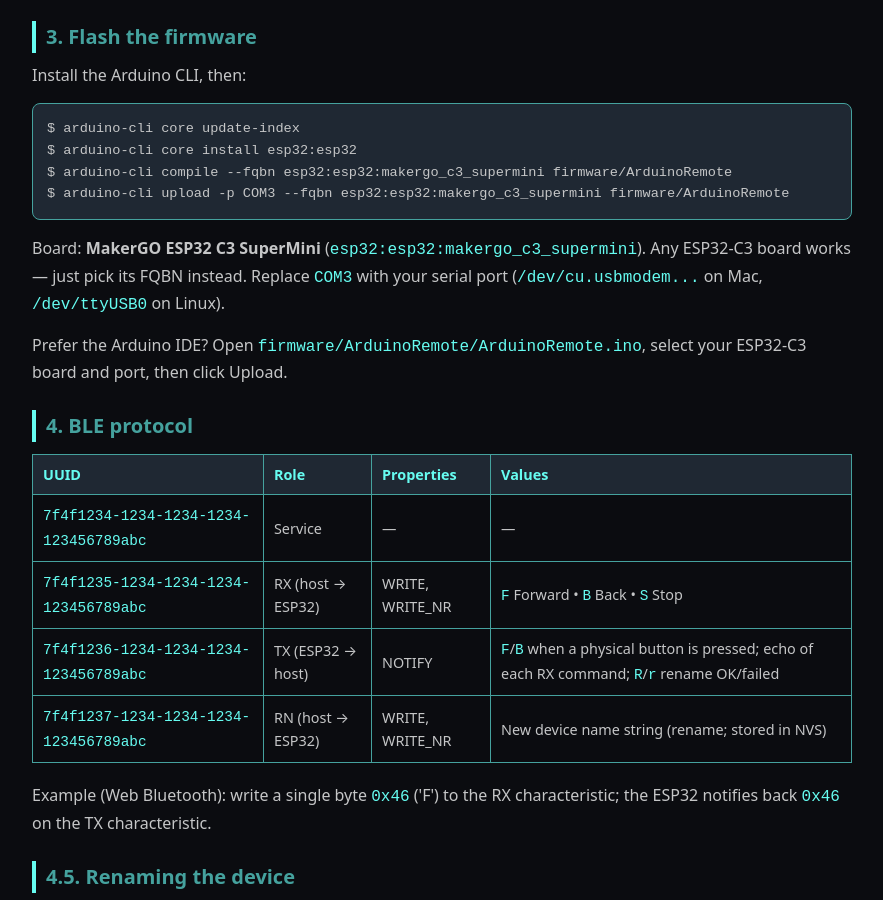
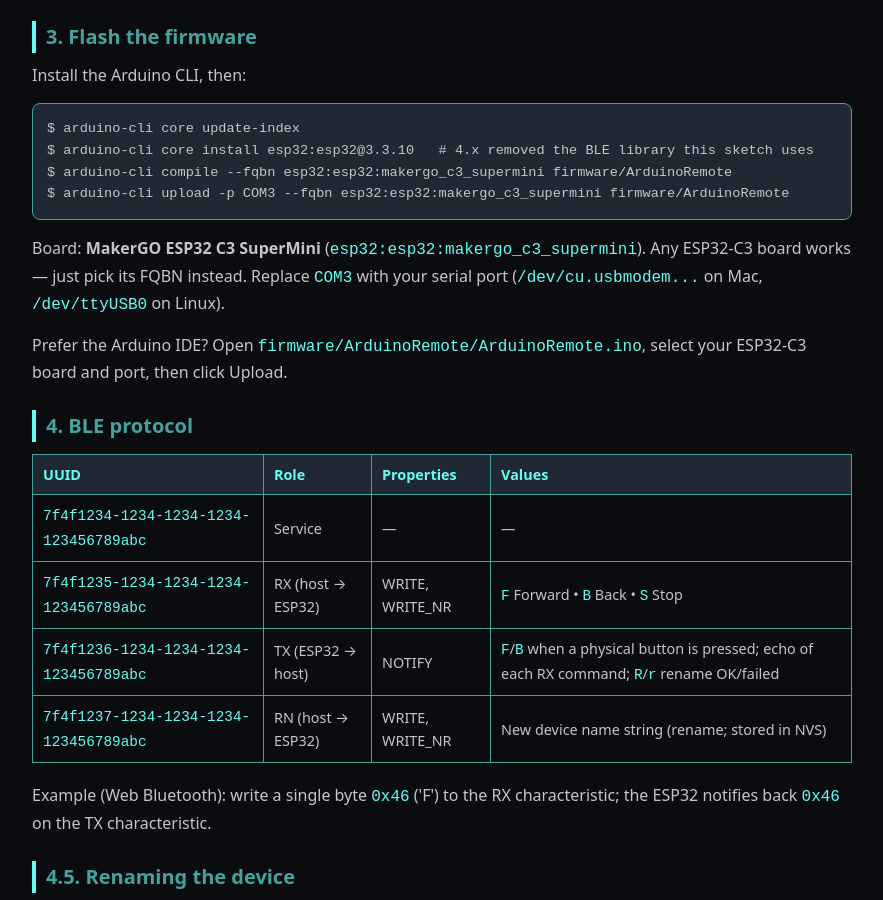
Before and after one commit to PyMite6941/ArduinoRemote, a plain HTML site: page docs/index.html in a window 1280 px wide. Shown: the part 1004-1904 px from the top of the page, without its empty margins (198-1081 px from the left). Drawn offline with Linux system fonts and the light colour scheme.

Commit message:
Pin ESP32 core 3.3.10 (4.x dropped BLE library)
Co-Authored-By: Claude Opus 5.5 <noreply@anthropic.com>

```diff
--- a/docs/index.html
+++ b/docs/index.html
@@ -83,7 +83,7 @@
 <h2>3. Flash the firmware</h2>
 <p>Install the Arduino CLI, then:</p>
 <pre>$ arduino-cli core update-index
-$ arduino-cli core install esp32:esp32
+$ arduino-cli core install esp32:esp32@3.3.10   # 4.x removed the BLE library this sketch uses
 $ arduino-cli compile --fqbn esp32:esp32:makergo_c3_supermini firmware/ArduinoRemote
 $ arduino-cli upload -p COM3 --fqbn esp32:esp32:makergo_c3_supermini firmware/ArduinoRemote</pre>
 <p>Board: <strong>MakerGO ESP32 C3 SuperMini</strong> (<code>esp32:esp32:makergo_c3_supermini</code>). Any ESP32-C3 board works &mdash; just pick its FQBN instead. Replace <code>COM3</code> with your serial port (<code>/dev/cu.usbmodem...</code> on Mac, <code>/dev/ttyUSB0</code> on Linux).</p>
```
Also changed, not shown: 3 other files.
